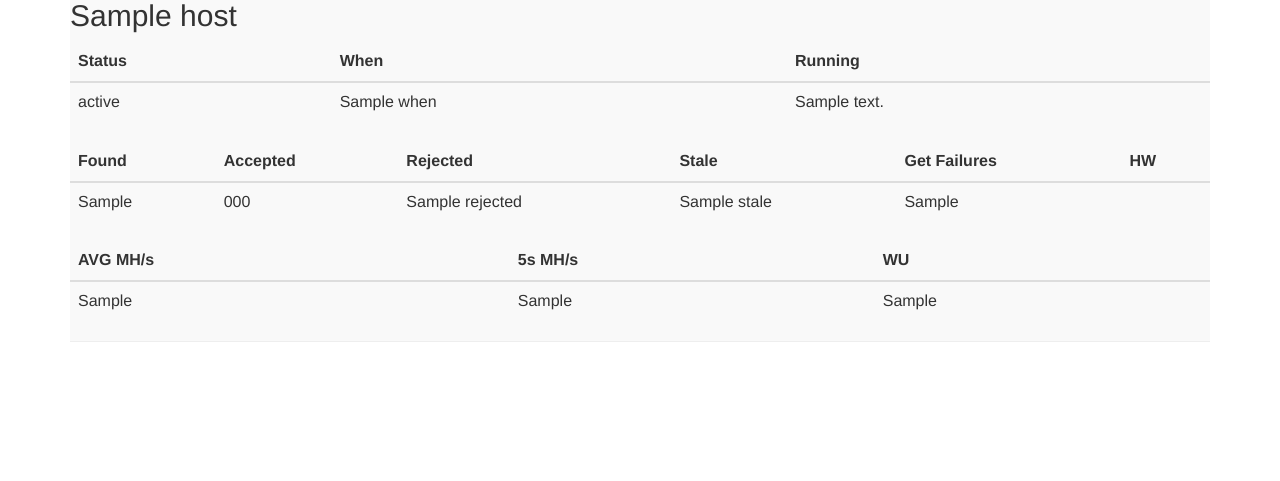
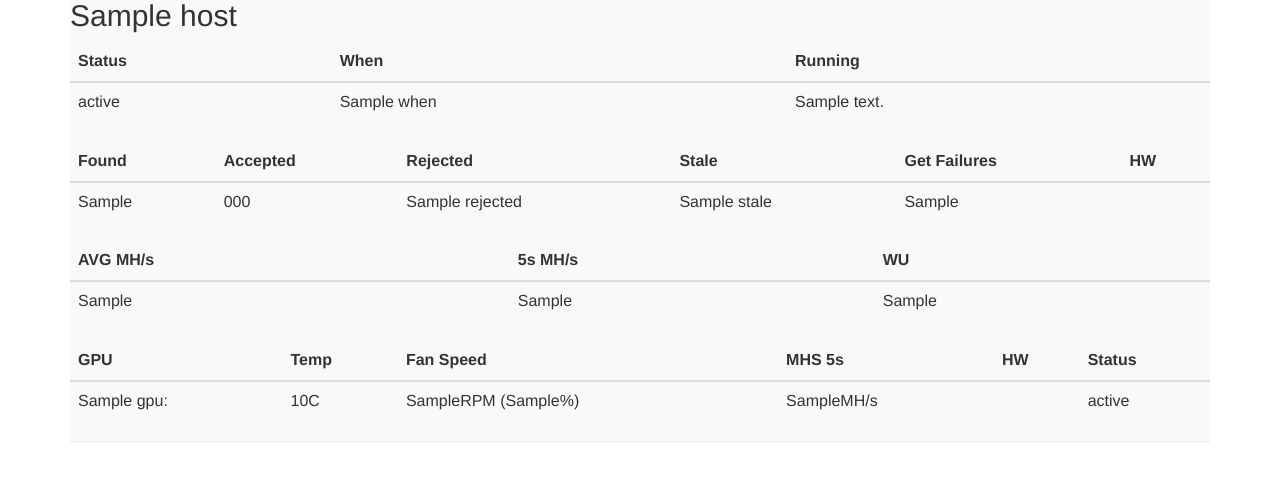
Before and after one commit to BoulderBTC/valar, a Flask app: template valar/templates/index.html in a window 1280 px wide. Shown: the part 112-593 px from the top of the page. Run offline with Flask 2, Linux system fonts and the light colour scheme; the template is opened without the code that fills it: most values are stand-ins (such as "Sample title", 1, 10 or a date in 2020); some libraries are stand-ins or nearby versions.

Commit message:
adding gpu specific info

```diff
--- a/valar/templates/index.html
+++ b/valar/templates/index.html
@@ -67,9 +67,33 @@
 
           </tbody>
       </table>
-
+      <table class="table table-striped">
+        <thead>
+            <tr>
+                <th>GPU</th>
+                <th>Temp</th>
+                <th>Fan Speed</th>
+                <th>MHS 5s</th>
+                <th>HW</th>
+                <th>Status</th>
+            </tr>
+        </thead>
+        <tbody>
+        {% for d in devs[s] %}
+            <tr>
+                <td>{{d.GPU}}:</td>
+                <td>{{d.Temperature}}C</td>
+                <td>{{d['Fan Speed']}}RPM ({{d['Fan Percent']}}%)</td>
+                <td>{{d['MHS 5s']}}MH/s</td>
+                <td>{{d['Hardware Errors']}}</td>
+                <td>{{d['Status']}}</td>
+            </tr>
+        {% endfor %}
+        </tbody>
+      </table>
       <hr>
     </section>
+
     {% endfor %}
 
 {% endblock %}
```
Also changed, not shown: valar/utils.py (+10 -3 lines), valar/views.py (+9 -4 lines).
